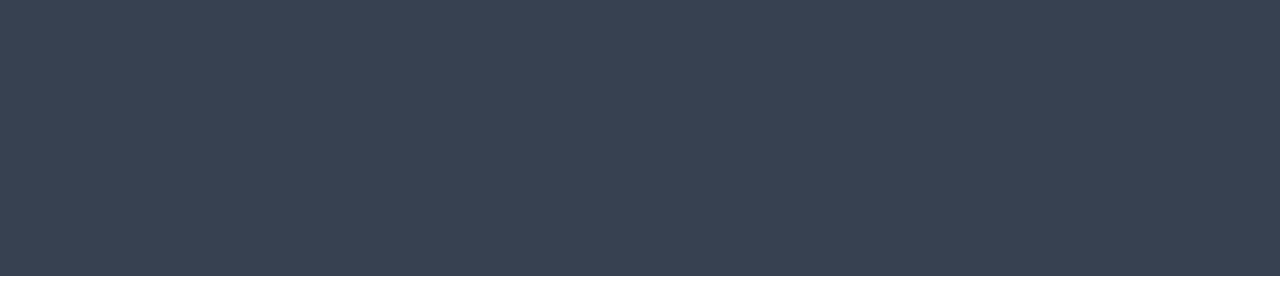
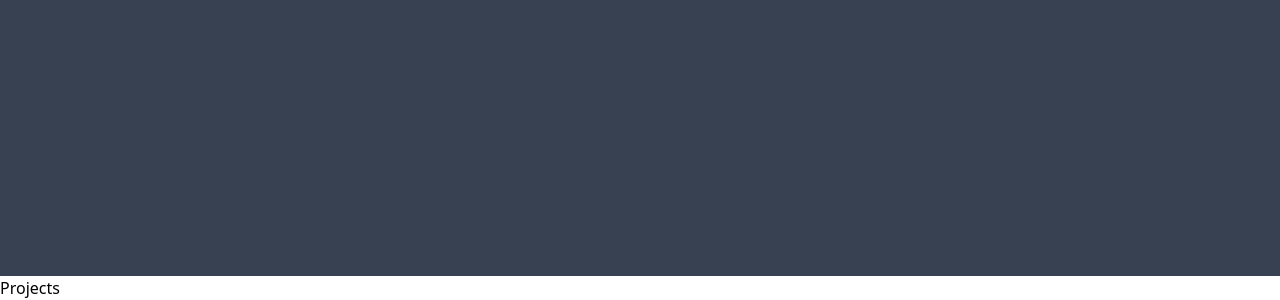
Before and after one commit to MacncheeseK/Portfolio-Website, a React (Vite) app: page / in a window 1280 px wide. Shown: the part 4724-5024 px from the top of the page. Before the commit the page ends 5000 px from the top, so only its background shows below. Built offline with nearby package versions, Linux system fonts and the light colour scheme; a web font is replaced by a local one.

Commit message:
added the project section

```diff
--- a/src/App.tsx
+++ b/src/App.tsx
@@ -1,12 +1,16 @@
 import Navbar from "./components/Navbar";
 import Hero from "./components/Hero";
+import Projects from "./components/Projects";
 
 const App = () => {
   return (
     <section>
       <Navbar />
       <section>
-        <Hero/>
+        <Hero />
+      </section>
+      <section>
+        <Projects />
       </section>
     </section>
   );
--- /dev/null
+++ b/src/components/Projects.tsx
@@ -0,0 +1,6 @@
+const Projects = () => {
+  return (
+    <div>Projects</div>
+  )
+}
+export default Projects
```
